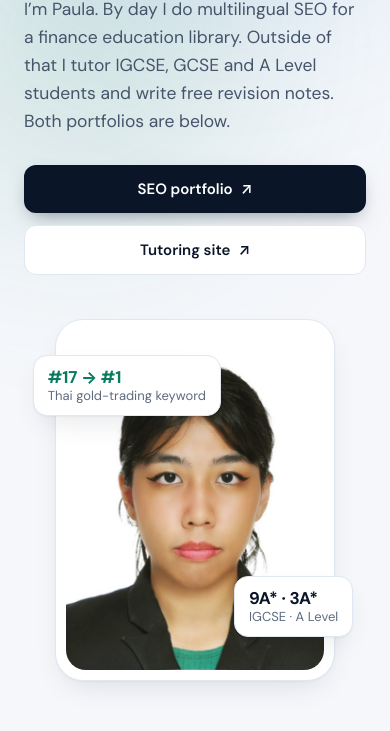
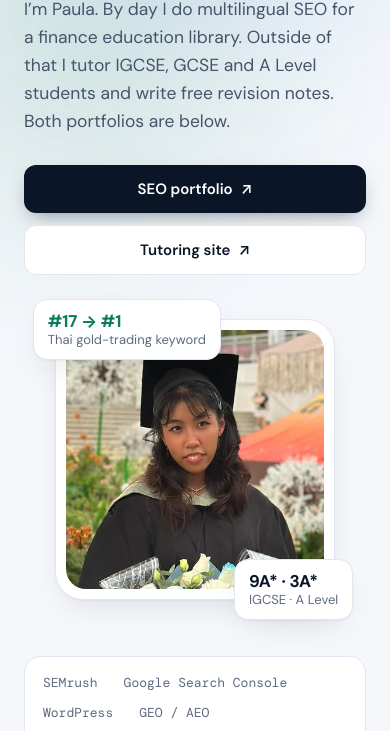
Before and after one commit to paulamikki1-boop/paulamikki1-boop.github.io, a plain HTML site: page index.html in a window 390 px wide. Shown: the part 340-1071 px from the top of the page. Drawn offline with nearby package versions, Linux system fonts and the light colour scheme.

Commit message:
Use tutor-profile photo on the hub; keep chips clear of the face on mobile
Co-Authored-By: Claude Fable 5.2 <noreply@anthropic.com>
Claude-Session: https://claude.ai/code/session_01VQis2bKaTr14oaJZeqWMuH

```diff
--- a/index.html
+++ b/index.html
@@ -72,7 +72,7 @@ h1 .g2 { background: linear-gradient(90deg, var(--green), #17a57f); -webkit-back
 
 .portrait { position: relative; justify-self: end; width: min(360px, 100%); }
 .portrait-frame { border-radius: 28px; overflow: hidden; background: #fff; padding: 10px; box-shadow: var(--shadow); border: 1px solid var(--line); }
-.portrait-frame img { border-radius: 20px; width: 100%; aspect-ratio: 4 / 4.6; object-fit: cover; object-position: center 18%; }
+.portrait-frame img { border-radius: 20px; width: 100%; aspect-ratio: 1 / 1; height: auto; object-fit: cover; object-position: center 25%; }
 .chip { position: absolute; background: #fff; border: 1px solid var(--line); border-radius: 14px; padding: 10px 14px; box-shadow: var(--shadow); font-size: 13px; line-height: 1.3; color: var(--muted); }
 .chip strong { display: block; color: var(--ink); font-size: 17px; font-weight: 700; letter-spacing: -.01em; }
 .chip-a { left: -44px; top: 36px; }
@@ -150,8 +150,7 @@ footer a:hover { color: var(--ink); }
 @media (max-width: 900px) {
   .hero { grid-template-columns: 1fr; gap: 44px; padding: 28px 0 56px; }
   .portrait { justify-self: center; width: min(320px, 82%); }
-  .portrait-frame img { aspect-ratio: 4 / 3.4; max-height: 340px; }
-  .chip-a { left: -22px; } .chip-b { right: -18px; }
+  .chip-a { left: -22px; top: -20px; } .chip-b { right: -18px; bottom: -20px; }
   .work, .about, .contact { grid-template-columns: 1fr; }
   .section-head { flex-direction: column; align-items: start; }
   .contact { padding: 36px 26px; border-radius: 26px; }
@@ -194,7 +193,7 @@ footer a:hover { color: var(--ink); }
       </div>
     </div>
     <div class="portrait">
-      <div class="portrait-frame"><img src="paula.jpg" alt="Portrait of Paula Mikki Tindoc" width="560" height="720"></div>
+      <div class="portrait-frame"><img src="paula.webp" alt="Paula Mikki Tindoc in her graduation gown" width="440" height="440"></div>
       <div class="chip chip-a"><strong><span class="up">#17 → #1</span></strong>Thai gold-trading keyword</div>
       <div class="chip chip-b"><strong>9A* · 3A*</strong>IGCSE · A Level</div>
     </div>
```
Also changed, not shown: paula.jpg (deleted), paula.webp (added).
